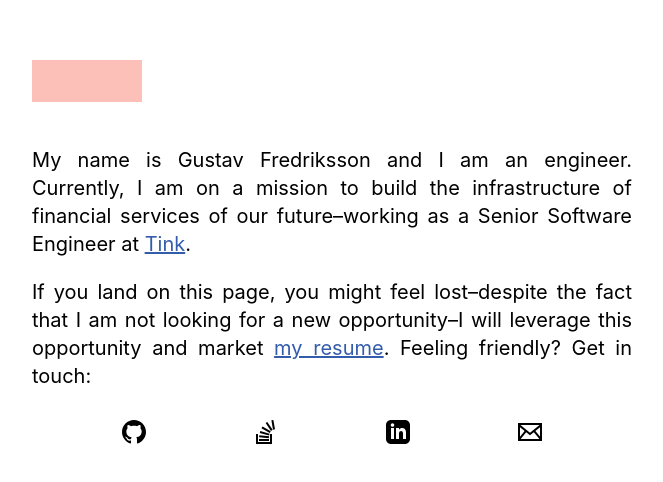
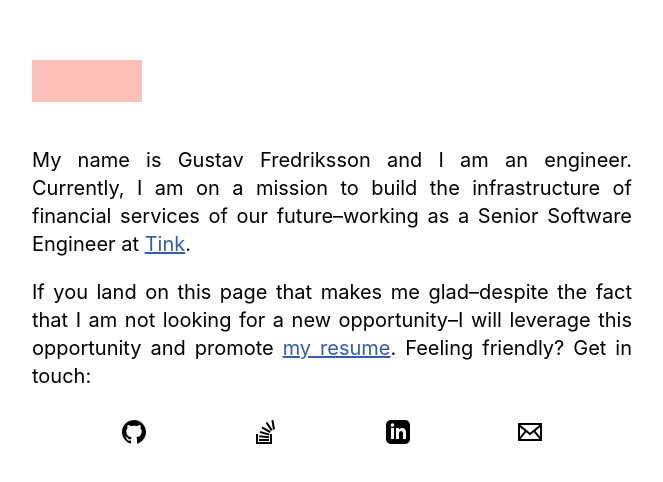
Before and after one commit to fredrikssongustav/gustavfredriksson, a React (Create React App) app: page / in a window 1280 px wide. Shown: the part 142-624 px from the top of the page, without its empty margins (308-971 px from the left). Built offline with nearby package versions, Linux system fonts and the light colour scheme.

Commit message:
refactor: update text to sound more reasonable

```diff
--- a/src/components/Hello/atoms/ThisIsMe/ThisIsMe.tsx
+++ b/src/components/Hello/atoms/ThisIsMe/ThisIsMe.tsx
@@ -11,9 +11,9 @@ export const ThisIsMe: React.FC = () => {
         <a href="https://tink.com/">Tink</a>.
       </p>
       <p>
-        If you land on this page, you might feel lost–despite the fact that I am
+        If you land on this page that makes me glad–despite the fact that I am
         not looking for a new opportunity–I will leverage this opportunity and
-        market{" "}
+        promote{" "}
         <a href="https://www.linkedin.com/in/gustav-fredriksson-98549313a">
           my resume
         </a>
```
